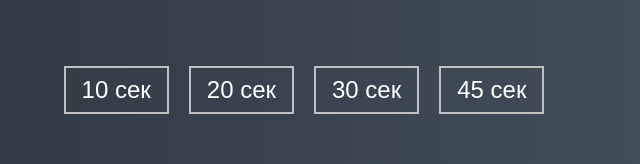
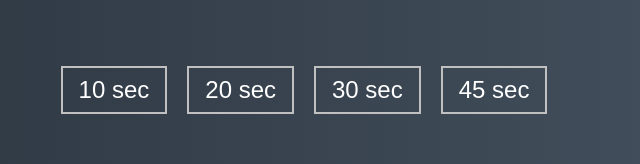
Before and after one commit to Tkacholja/game, a plain HTML site: page index.html in a window 1280 px wide. Shown: the part 1198-1362 px from the top of the page, 336-976 px from the left. Drawn offline with Linux system fonts and the light colour scheme; a web font is replaced by a local one.

Commit message:
Project 5

```diff
--- a/index.html
+++ b/index.html
@@ -4,7 +4,7 @@
     <meta charset="UTF-8" />
     <meta name="viewport" content="width=device-width, initial-scale=1.0" />
     <link rel="stylesheet" href="styles.css" />
-    <title>Aim Training | Проект 5</title>
+    <title>Aim Training | Project 5</title>
   </head>
   <body>
     <div class="screen">
@@ -16,16 +16,16 @@
       <h1>Choose time</h1>
       <ul class="time-list" id="time-list">
         <li>
-          <button class="time-btn" data-time="10">10 сек</button>
+          <button class="time-btn" data-time="10">10 sec</button>
         </li>
         <li>
-          <button class="time-btn" data-time="20">20 сек</button>
+          <button class="time-btn" data-time="20">20 sec</button>
         </li>
         <li>
-          <button class="time-btn" data-time="30">30 сек</button>
+          <button class="time-btn" data-time="30">30 sec</button>
         </li>
         <li>
-          <button class="time-btn" data-time="45">45 сек</button>
+          <button class="time-btn" data-time="45">45 sec</button>
         </li>
       </ul>
     </div>
```
